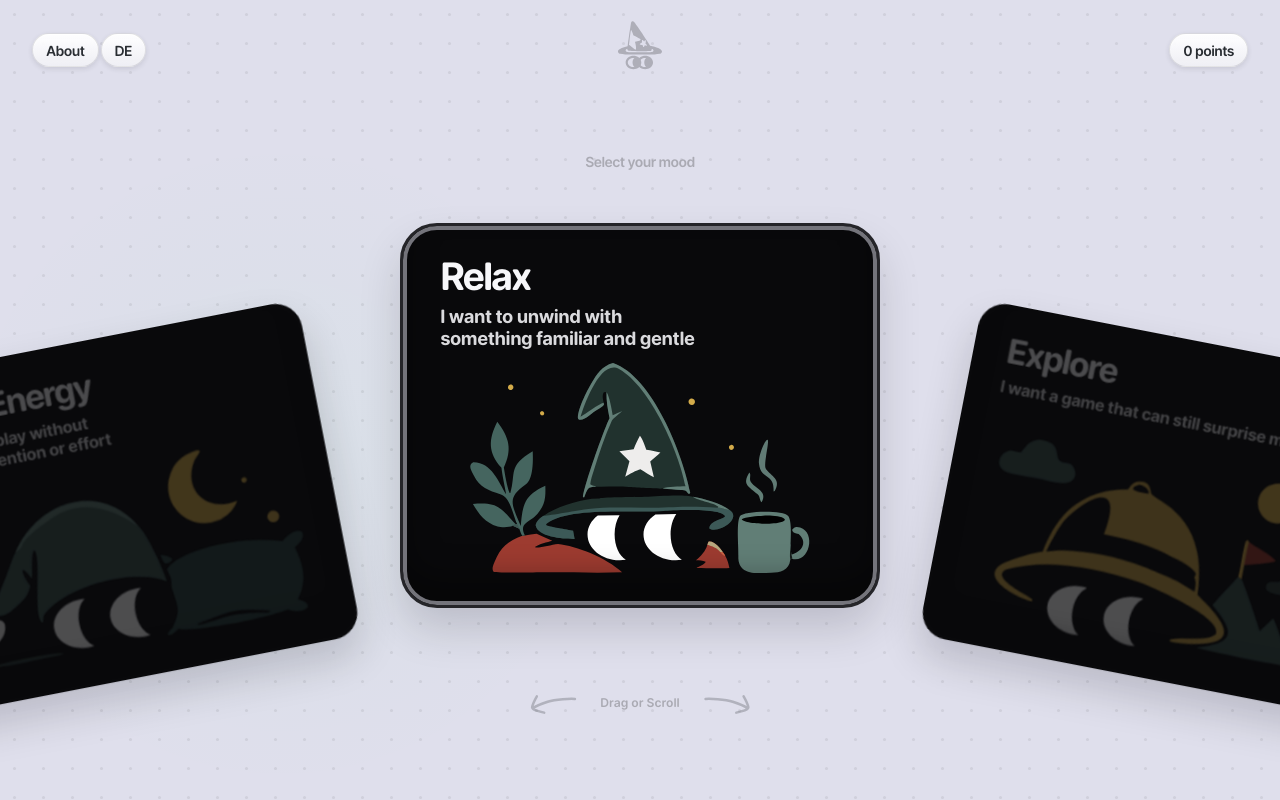
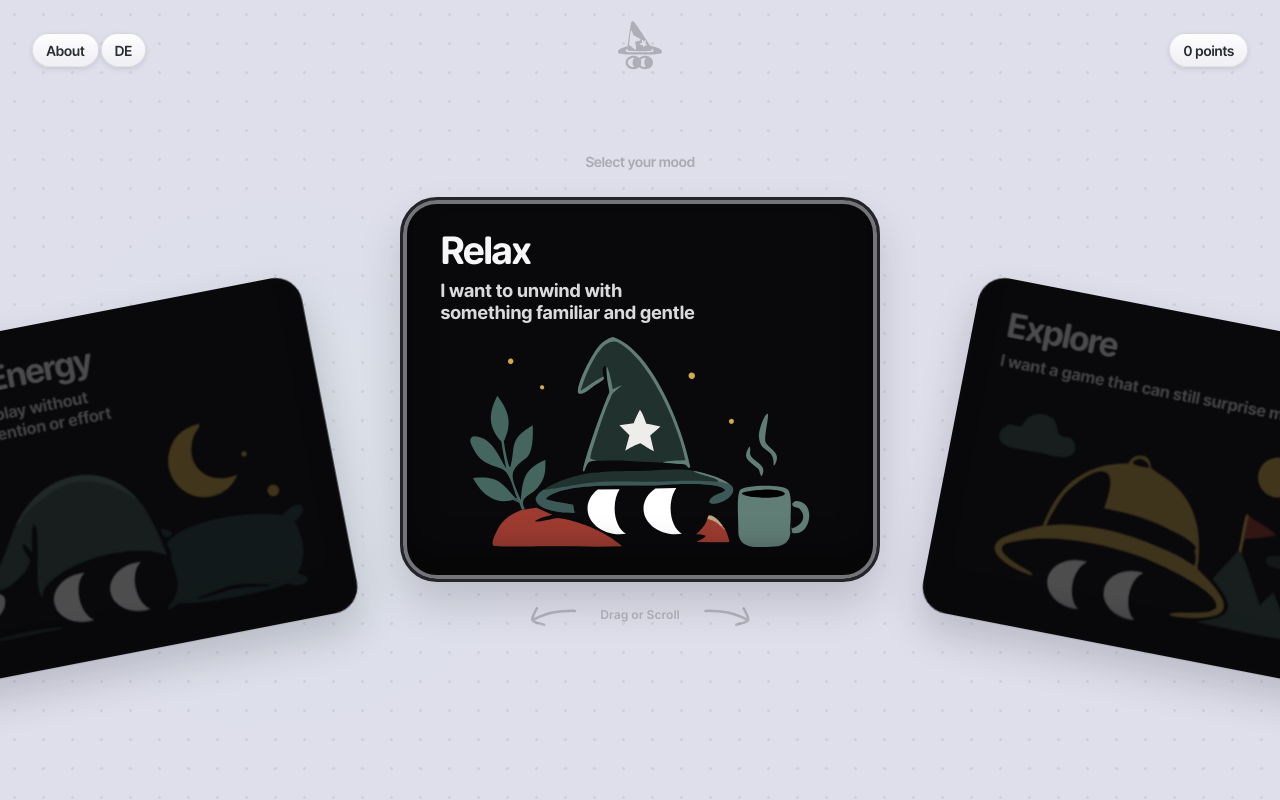
Before and after one commit to eduardlotz/sidequest, a React (Vite) app: page / in a window 1280 px wide. Built offline with nearby package versions, Linux system fonts and the light colour scheme; what @web-kits/audio would draw is missing.

Commit message:
safari fixes

```diff
--- a/src/App.module.css
+++ b/src/App.module.css
@@ -3905,8 +3905,10 @@ button.arcCard {
 }
 
 .selectionScreen {
+  height: 100svh;
+  min-height: 0;
+  overflow: hidden;
   overflow-x: clip;
-  overflow-y: visible;
   padding-top: 92px;
 }
 
@@ -3921,11 +3923,14 @@ button.arcCard {
 }
 
 .arcDeck {
+  --arc-track-top: clamp(72px, calc(37svh - 235px), 98px);
+  --mood-card-height: clamp(288px, 29.6cqw, 380px);
+  --mood-card-width: clamp(360px, 37cqw, 475px);
   height: calc(100svh - 170px);
-  min-height: 510px;
+  min-height: 0;
   overscroll-behavior-y: none;
   overflow-x: clip;
-  overflow-y: visible;
+  overflow-y: hidden;
   touch-action: none;
 }
 
@@ -3935,14 +3940,44 @@ button.arcCard {
 }
 
 .arcDeckTrack {
-  top: 98px;
+  top: var(--arc-track-top);
+}
+
+.moodDeckControls {
+  top: calc(
+    var(--arc-track-top) - 42px + var(--mood-card-height) + 18px
+  );
+  bottom: auto;
 }
 
 .arcCardSlot {
-  width: clamp(360px, 37cqw, 475px);
+  width: var(--mood-card-width);
   aspect-ratio: 5 / 4;
-  margin-left: calc(clamp(360px, 37cqw, 475px) / -2);
+  margin-left: calc(var(--mood-card-width) / -2);
   opacity: 1;
+  will-change: auto;
+}
+
+.arcCardSlot[data-visible] {
+  will-change: transform;
+}
+
+.moodCardExit {
+  backface-visibility: hidden;
+  will-change: auto;
+  -webkit-backface-visibility: hidden;
+}
+
+.arcCardSlot[data-visible] .moodCardExit {
+  will-change: opacity, transform;
+}
+
+.moodIllustrationLayer {
+  will-change: auto;
+}
+
+.arcCardSlot[data-center] .moodIllustrationLayer {
+  will-change: transform;
 }
 
 .arcCard {
@@ -4030,17 +4065,20 @@ button.arcCard {
   }
 
   .arcDeck {
+    --arc-track-top: clamp(74px, calc(43svh - 236px), 128px);
+    --mood-card-height: min(70.4vw, 336px);
+    --mood-card-width: min(88vw, 420px);
     height: calc(100svh - 164px);
-    min-height: 450px;
+    min-height: 0;
   }
 
   .arcDeckTrack {
-    top: 90px;
+    top: var(--arc-track-top);
   }
 
   .arcCardSlot {
-    width: min(88vw, 420px);
-    margin-left: calc(min(88vw, 420px) / -2);
+    width: var(--mood-card-width);
+    margin-left: calc(var(--mood-card-width) / -2);
   }
 
   .arcCard {
@@ -4071,8 +4109,15 @@ button.arcCard {
 .deckWrap > .selectionScreen,
 .deckWrap > .questSelectionScreen {
   position: absolute;
+  height: 100svh;
+  min-height: 0;
   inset: 0;
   width: 100%;
+}
+
+.questSelectionScreen {
+  overflow-x: clip;
+  overflow-y: hidden;
 }
 
 .selectionHeader > p {
@@ -4098,6 +4143,8 @@ button.arcCard {
   inset: 0;
   pointer-events: none;
   transform-style: preserve-3d;
+  backface-visibility: hidden;
+  -webkit-backface-visibility: hidden;
 }
 
 .moodSelectionCardBody {
@@ -4137,6 +4184,8 @@ button.arcCard {
   border-radius: 30px;
   inset: 0;
   pointer-events: none;
+  backface-visibility: hidden;
+  -webkit-backface-visibility: hidden;
 }
 
 .moodSelectionCardContent {
@@ -4182,13 +4231,15 @@ button.arcCard {
   display: block;
   inset: 0;
   transform-style: preserve-3d;
+  backface-visibility: hidden;
+  -webkit-backface-visibility: hidden;
   transition:
     filter 180ms ease,
     scale 400ms cubic-bezier(0.03, 0.98, 0.52, 0.99);
 }
 
 .previewCardProjection[data-mood-handoff] {
-  filter: none !important;
+  filter: blur(0) !important;
 }
 
 .questSelectionCardContent {
@@ -4271,6 +4322,8 @@ button.arcCard {
 .previewCardProjection {
   position: absolute;
   inset: 0;
+  backface-visibility: hidden;
+  -webkit-backface-visibility: hidden;
 }
 
 .questSelectionPrompt {
@@ -4354,17 +4407,20 @@ button.arcCard {
   }
 
   .arcDeck {
+    --arc-track-top: clamp(64px, 10svh, 92px);
+    --mood-card-height: clamp(256px, 25.6cqw, 336px);
+    --mood-card-width: clamp(320px, 32cqw, 420px);
     height: calc(100svh - 110px);
-    min-height: 340px;
+    min-height: 0;
   }
 
   .arcDeckTrack {
-    top: 48px;
+    top: var(--arc-track-top);
   }
 
   .arcCardSlot {
-    width: clamp(320px, 32cqw, 420px);
-    margin-left: calc(clamp(320px, 32cqw, 420px) / -2);
+    width: var(--mood-card-width);
+    margin-left: calc(var(--mood-card-width) / -2);
   }
 
   .questSelectionScreen {
@@ -4393,9 +4449,15 @@ button.arcCard {
 }
 
 @media (max-width: 820px) and (max-height: 700px) {
+  .arcDeck {
+    --arc-track-top: clamp(82px, 14svh, 96px);
+    --mood-card-height: min(70.4vw, 304px);
+    --mood-card-width: min(88vw, 380px);
+  }
+
   .arcCardSlot {
-    width: min(88vw, 380px);
-    margin-left: calc(min(88vw, 380px) / -2);
+    width: var(--mood-card-width);
+    margin-left: calc(var(--mood-card-width) / -2);
   }
 
   .previewCardSlot {
@@ -4409,3 +4471,10 @@ button.arcCard {
     transition: none;
   }
 }
+
+@supports (-webkit-touch-callout: none) {
+  .moodCardExit,
+  .previewCardProjection {
+    filter: none !important;
+  }
+}
--- a/src/components/ArcDeck.tsx
+++ b/src/components/ArcDeck.tsx
@@ -68,15 +68,15 @@ type CardProps = {
 
 const WHEEL_SETTLE_MS = 90;
 const CAROUSEL_REVEAL_DELAY_MS = 240;
-const CARD_CENTER_STAGGER_SECONDS = 0.07;
+const CARD_CENTER_STAGGER_SECONDS = 0.035;
 const MOOD_FADE_EASE = [0.22, 0.8, 0.24, 1] as const;
 const MOOD_POSITION_TRANSITION = {
   type: "spring" as const,
-  stiffness: 175,
-  damping: 16.5,
-  mass: 0.95,
-  restDelta: 0.001,
-  restSpeed: 0.001,
+  stiffness: 260,
+  damping: 30,
+  mass: 0.82,
+  restDelta: 0.01,
+  restSpeed: 0.01,
 };
 const MOBILE_CARD_GAP = 330;
 const DESKTOP_CARD_GAP = 520;
@@ -402,12 +402,12 @@ function ArcCard({
   const absoluteDistance = Math.min(2, Math.abs(discreteDistance));
   const centerStaggerDelay = absoluteDistance * CARD_CENTER_STAGGER_SECONDS;
   const direction = discreteDistance < 0 ? -1 : 1;
-  const returningOffsetX = center ? 0 : direction * (62 + absoluteDistance * 14);
-  const returningOffsetY = center ? 92 : 68;
+  const returningOffsetX = center ? 0 : direction * (32 + absoluteDistance * 10);
+  const returningOffsetY = center ? 36 : 28;
   const moodExitX = primaryExit
     ? 0
-    : direction * (92 + absoluteDistance * 20);
-  const moodExitY = primaryExit ? 210 : 150;
+    : direction * (42 + absoluteDistance * 12);
+  const moodExitY = primaryExit ? 32 : 44;
   const positionDelay = foregroundExiting
     ? centerStaggerDelay
     : revealCards
@@ -510,7 +510,7 @@ function ArcCard({
                   delay: positionDelay,
                 },
                 opacity: {
-                  duration: foregroundExiting ? 0.42 : 0.32,
+                  duration: foregroundExiting ? 0.26 : 0.28,
                   ease: MOOD_FADE_EASE,
                   delay: positionDelay,
                 },
--- a/src/components/QuestOfferDeck.tsx
+++ b/src/components/QuestOfferDeck.tsx
@@ -53,14 +53,14 @@ const CARD_POSITION_TRANSITION = {
 };
 const MOOD_HANDOFF_TRANSITION = {
   type: "spring" as const,
-  stiffness: 125,
-  damping: 14,
-  mass: 0.9,
-  restDelta: 0.001,
-  restSpeed: 0.001,
+  stiffness: 250,
+  damping: 29,
+  mass: 0.82,
+  restDelta: 0.01,
+  restSpeed: 0.01,
 };
-const CARD_CENTER_STAGGER_SECONDS = 0.08;
-const MOOD_HANDOFF_OFFSET_Y = -280;
+const CARD_CENTER_STAGGER_SECONDS = 0.04;
+const MOOD_HANDOFF_OFFSET_Y = -48;
 
 export function QuestOfferDeck({
   items,
@@ -301,7 +301,7 @@ function QuestOfferCard({
           ? false
           : entryMotion === "shared"
             ? {
-                filter: "none",
+                filter: "blur(0px)",
                 opacity: 0,
                 x: centerOffsetX,
                 y: MOOD_HANDOFF_OFFSET_Y,
@@ -316,7 +316,7 @@ function QuestOfferCard({
       }
       animate={{
         filter: moodHandoffActive
-          ? "none"
+          ? "blur(0px)"
           : selectionStarted && !selected
             ? "blur(5px)"
             : "blur(0px)",
@@ -350,7 +350,7 @@ function QuestOfferCard({
       exit={
         returningToMoods
           ? {
-              filter: "none",
+              filter: "blur(0px)",
               opacity: 0,
               x: centerOffsetX,
               y: MOOD_HANDOFF_OFFSET_Y,
@@ -397,7 +397,7 @@ function QuestOfferCard({
                 delay: positionDelay,
               },
               opacity: {
-                duration: moodHandoffActive ? 0.4 : 0.26,
+                duration: moodHandoffActive ? 0.28 : 0.26,
                 ease: CARD_FADE_EASE,
                 delay: positionDelay,
               },
--- a/src/components/TaskScreen.tsx
+++ b/src/components/TaskScreen.tsx
@@ -33,9 +33,9 @@ const NAV_ITEM_TRANSITION = {
   mass: 0.75,
 };
 
-const SELECTION_LAYER_EXIT_DURATION = 0.42;
-const SELECTION_RESET_FADE_OUT_DURATION = 0.46;
-const SELECTION_RESET_FADE_IN_DURATION = 0.4;
+const SELECTION_LAYER_EXIT_DURATION = 0.28;
+const SELECTION_RESET_FADE_OUT_DURATION = 0.22;
+const SELECTION_RESET_FADE_IN_DURATION = 0.28;
 
 type SelectionLayerProps = {
   children: ReactNode | ((present: boolean) => ReactNode);
@@ -57,7 +57,7 @@ const SelectionLayer = forwardRef<HTMLDivElement, SelectionLayerProps>(
       enterFromOpacity,
       enterDuration = SELECTION_LAYER_EXIT_DURATION,
       exitDuration = SELECTION_LAYER_EXIT_DURATION,
-      exitOpacity = 0.999,
+      exitOpacity = 0,
       hidden = false,
       reduceMotion,
       zIndex,
@@ -317,11 +317,11 @@ export function TaskScreen({
               }
               animate={{ opacity: 1, scale: 1 }}
               exit={{
-                opacity: reduceMotion ? 1 : 0.999,
+                opacity: reduceMotion ? 1 : 0,
                 scale: 1,
                 pointerEvents: "none",
                 transition: {
-                  duration: reduceMotion ? 0 : 0.34,
+                  duration: reduceMotion ? 0 : 0.22,
                   ease: [0.22, 0.8, 0.24, 1],
                 },
               }}
@@ -334,7 +334,8 @@ export function TaskScreen({
               <AnimatePresence
                 initial={false}
                 key={`selection-presence-${selectionPresenceGeneration}`}
-                mode={editingMood ? "sync" : "popLayout"}
+                mode="sync"
+                presenceAffectsLayout={false}
               >
                 {selectedMood ? (
                   <SelectionLayer
@@ -344,7 +345,7 @@ export function TaskScreen({
                         ? SELECTION_RESET_FADE_OUT_DURATION
                         : SELECTION_LAYER_EXIT_DURATION
                     }
-                    exitOpacity={editingMood ? 0 : 0.999}
+                    exitOpacity={0}
                     key="quests"
                     hidden={selectionControlsExiting}
                     reduceMotion={reduceMotion}
--- a/src/styles/global.css
+++ b/src/styles/global.css
@@ -61,7 +61,7 @@ html {
 
 body {
   min-width: 320px;
-  min-height: 100vh;
+  min-height: 100svh;
   margin: 0;
   overflow-x: hidden;
 }
```
